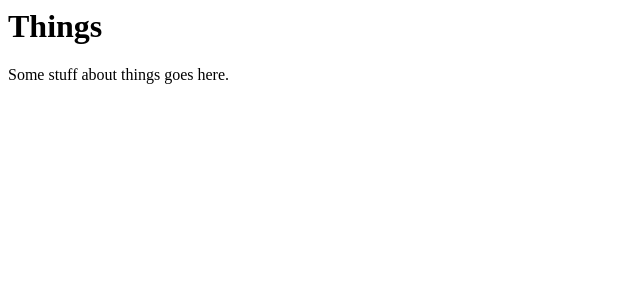
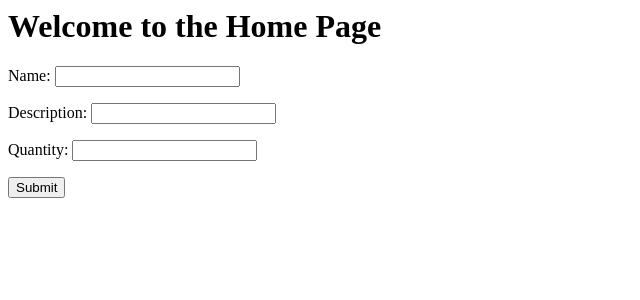
Before and after one commit to KCL-SEG/things-2-UnusualCoderHuman, a Django app: template things/templates/home.html in a window 1280 px wide. Shown: the top 300 px of the page, without its empty margins (0-640 px from the left). Run offline with Django 3.2, Linux system fonts and the light colour scheme; the template is opened without the code that fills it: values that come from a table or form of the project are taken from there, others are empty.

Commit message:
Long time

```diff
--- a/things/forms.py
+++ b/things/forms.py
@@ -1,3 +1,13 @@
-"""Forms of the project."""
+# things/forms.py
+from django import forms
+from .models import Thing
 
-# Create your forms here.
+class ThingForm(forms.ModelForm):
+    class Meta:
+        model = Thing
+        fields = ['name', 'description', 'quantity']
+
+    widgets = {
+        'description': forms.Textarea(),
+        'quantity': forms.NumberInput(attrs={'type': 'number'})
+    }
--- a/things/templates/home.html
+++ b/things/templates/home.html
@@ -1,11 +1,14 @@
+
 <html>
 <head>
-  <title>Things</title>
+    <title>Home Page</title>
 </head>
 <body>
-  <h1>
-    Things
-  </h1>
-  <p>Some stuff about things goes here.</p>
+    <h1>Welcome to the Home Page</h1>
+    <form method="post">
+        {% csrf_token %}
+        {{ form.as_p }}  {# Render the form fields #}
+        <button type="submit">Submit</button>
+    </form>
 </body>
 </html>
```
Also changed, not shown: things/views.py (+16 -0 lines).
